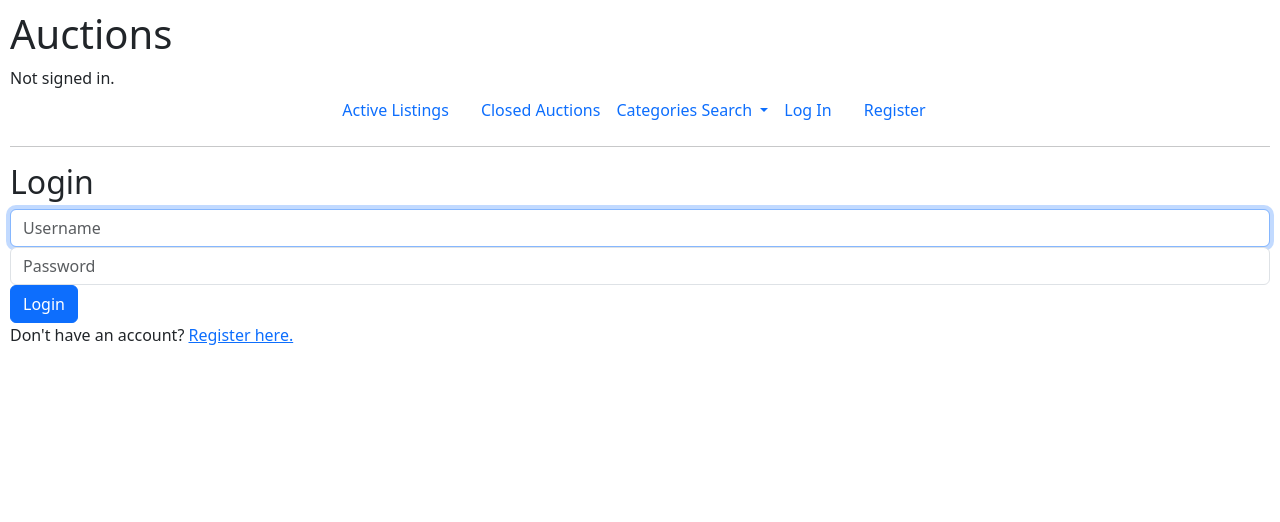
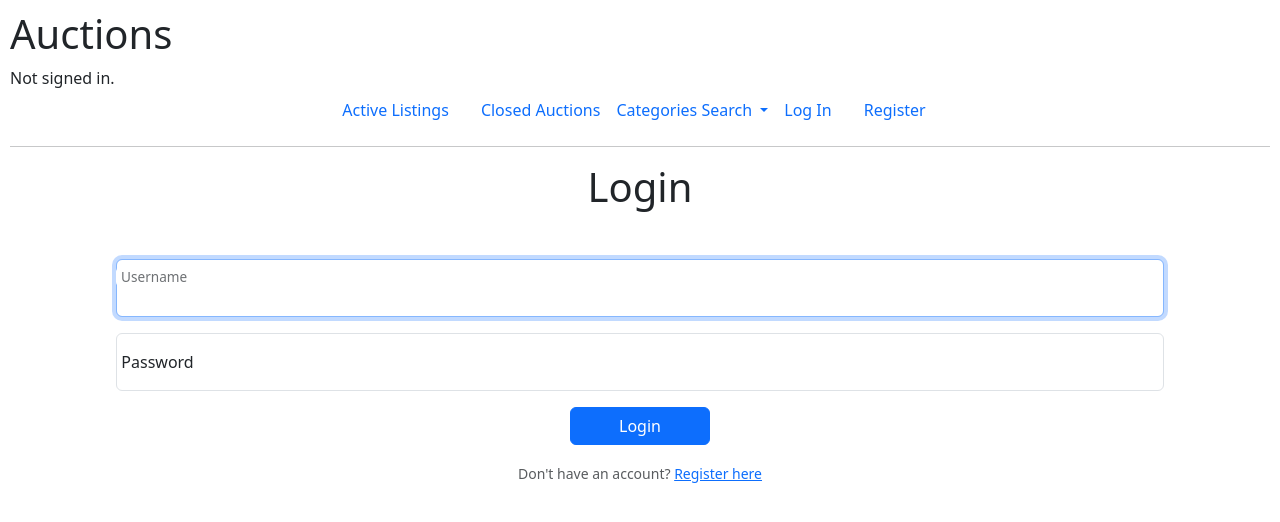
Before and after one commit to NearBee/Commerce, a Django app: page /login in a window 1280 px wide. Shown: the top 522 px of the page. Run offline with Django 3.2, Linux system fonts and the light colour scheme; some libraries are stand-ins or nearby versions.

Commit message:
Stylized similar to register.html

```diff
--- a/commerce/auctions/templates/auctions/login.html
+++ b/commerce/auctions/templates/auctions/login.html
@@ -4,23 +4,39 @@
 
 {% block body %}
 
-<h2>Login</h2>
+<h1 class="display-6 text-center mb-5">Login</h1>
 
 {% if message %}
-<div>{{ message }}</div>
+<div class="row justify-content-center">
+    <div class="col-auto">
+        <h3 class="text-decoration-underline text-danger  fw-light mb-5">{{ message }}</h3>
+    </div>
+</div>
 {% endif %}
 
-<form action="{% url 'login' %}" method="post">
+<form class="row g-3 justify-content-center" action="{% url 'login' %}" method="post">
     {% csrf_token %}
-    <div class="form-group">
-        <input autofocus class="form-control" type="text" name="username" placeholder="Username">
+    <div class="form-floating col-sm-10">
+        <input autofocus class="form-control" type="text" id="login_username" name="username" placeholder="Username">
+        <label for="login_username">Username</label>
     </div>
-    <div class="form-group">
-        <input class="form-control" type="password" name="password" placeholder="Password">
+
+    <div class="form-floating col-sm-10">
+        <input class="form-control" type="password" id="login_password" name="password" placeholder="Password">
+        <label for="login_password">Password</label>
     </div>
-    <input class="btn btn-primary" type="submit" value="Login">
+
+    <div class="row justify-content-center">
+        <div class="col-auto">
+            <input class="btn btn-primary my-3 px-5" type="submit" value="Login">
+        </div>
+    </div>
 </form>
 
-Don't have an account? <a href="{% url 'register' %}">Register here.</a>
+<div class="row justify-content-center">
+    <div class="col-auto">
+        <small class="text-muted mt-5">Don't have an account? <a href="{% url 'register' %}">Register here</a></small>
+    </div>
+</div>
 
 {% endblock %}
```
